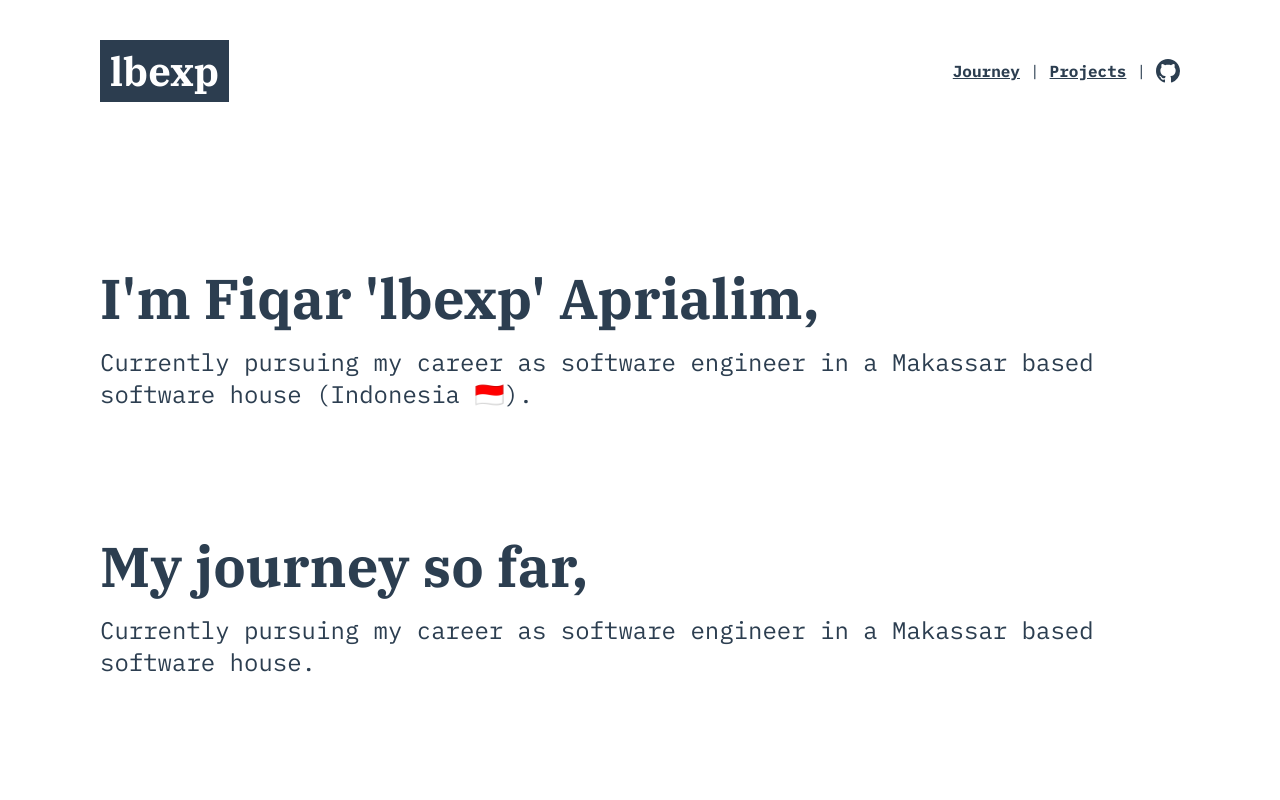
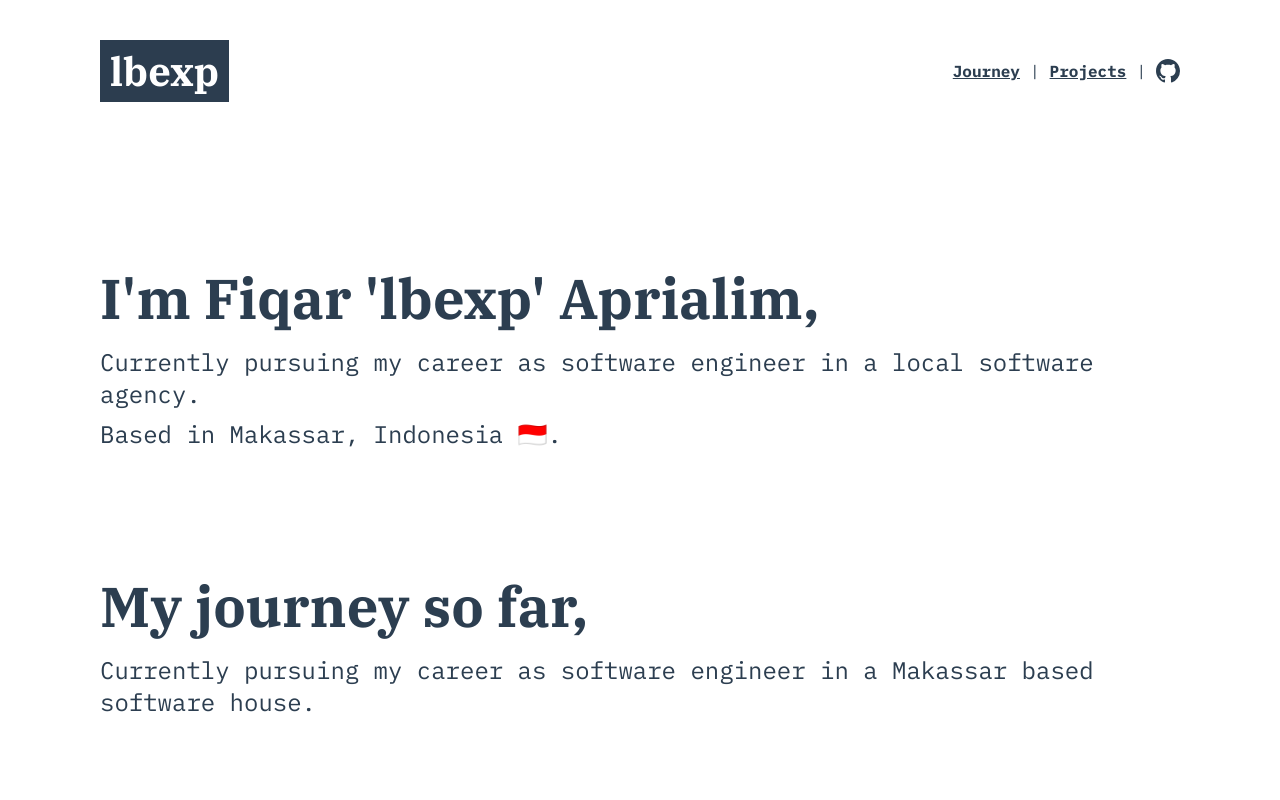
Before and after one commit to lbexp/lbexp.com, a Vue app: page / in a window 1280 px wide. Shown: the top 800 px of the page. Built offline with nearby package versions, Linux system fonts and the light colour scheme.

Commit message:
fix: welcome component

```diff
--- a/src/components/Welcome.vue
+++ b/src/components/Welcome.vue
@@ -4,9 +4,13 @@
   </h2>
   <p class="desc">
     Currently pursuing my career as software engineer in a
-    Makassar based software house (Indonesia 🇮🇩).
+    local software agency.
+  </p>
+  <p class="more-desc">
+    Based in Makassar, Indonesia 🇮🇩.
   </p>
 </template>
+
 <script lang="ts">
 import { defineComponent } from 'vue';
 
@@ -14,6 +18,7 @@ export default defineComponent({
   name: 'Welcome',
 });
 </script>
+
 <style scoped lang="scss">
 .title {
   font-size: 3.5rem;
@@ -23,4 +28,9 @@ export default defineComponent({
 .desc {
   font-size: 1.5rem;
 }
+
+.more-desc {
+  margin-top: 0.5rem;
+  font-size: 1.5rem;
+}
 </style>
```
